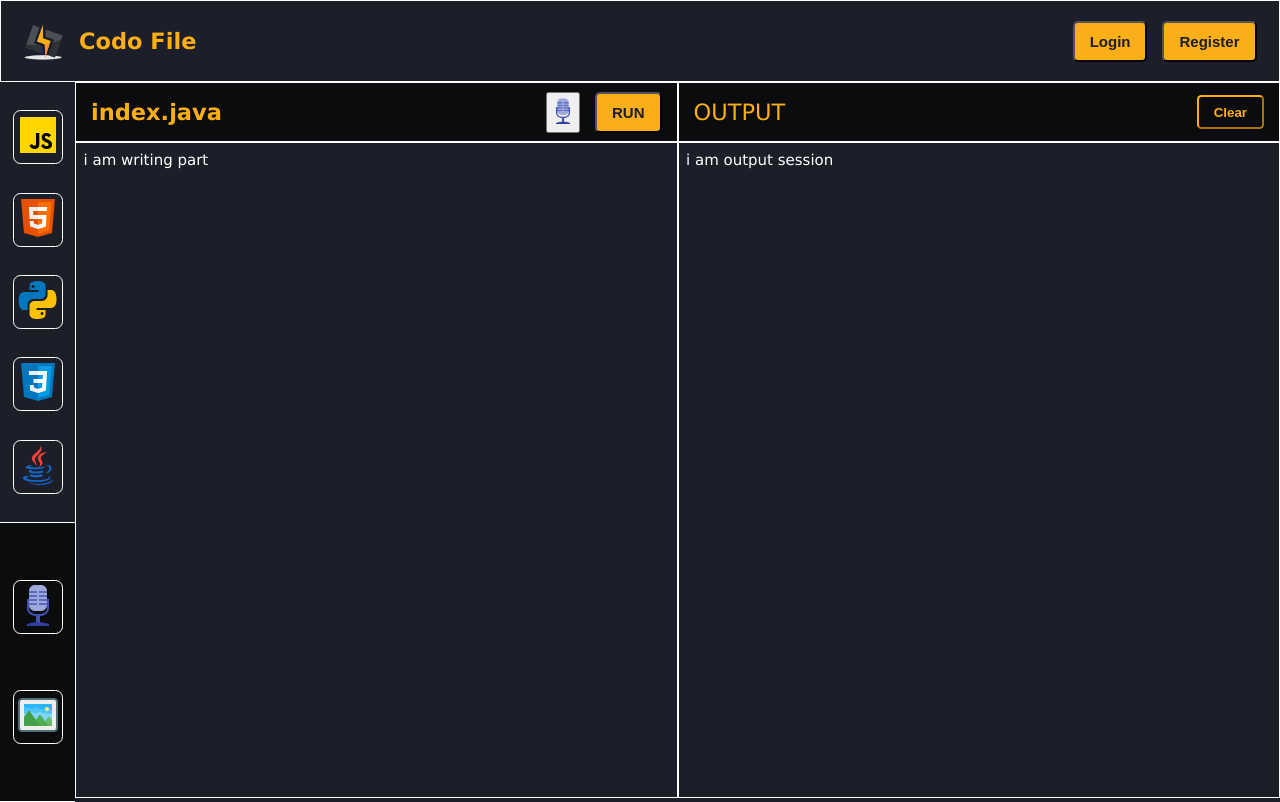
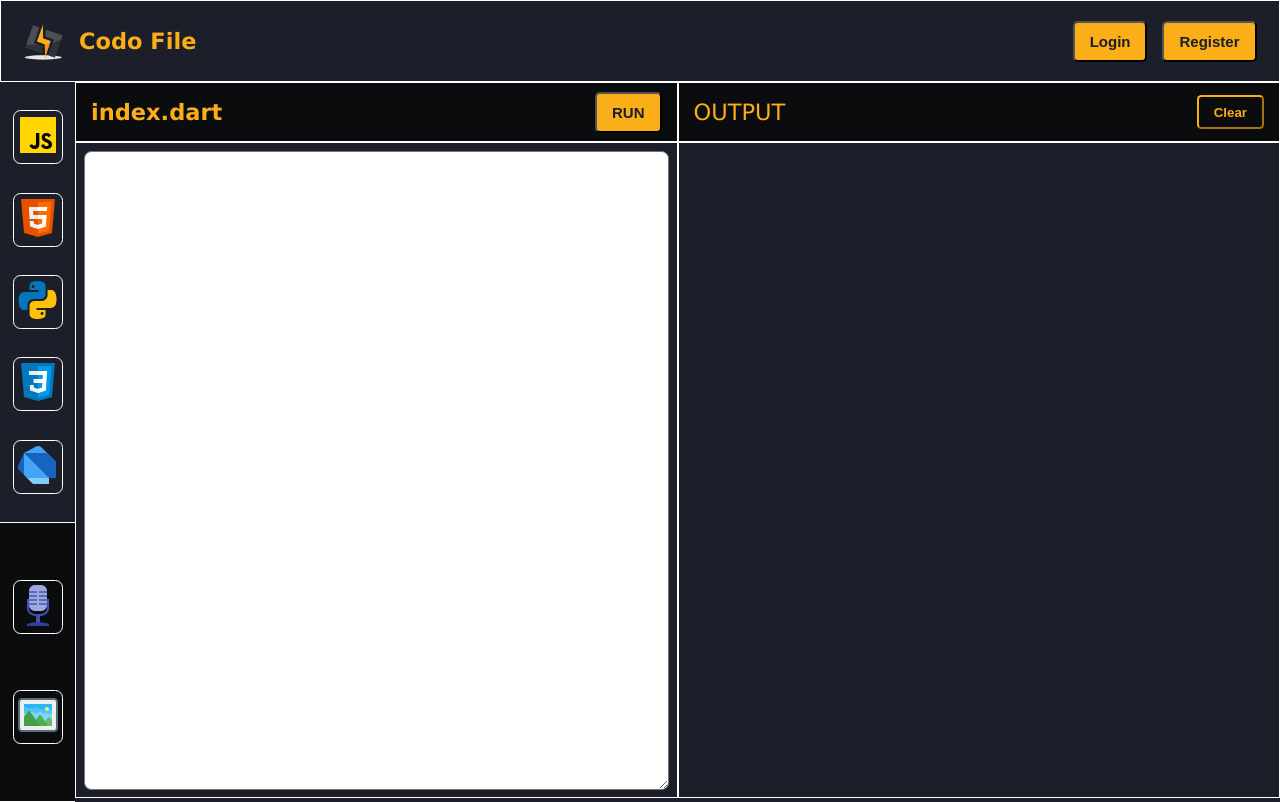
Before and after one commit to faizan619/Codo-File, a React (Create React App) app in the folder frontend/: page /editor/java in a window 1280 px wide. Built offline with nearby package versions, Linux system fonts and the light colour scheme.

Commit message:
build:created dart compiler and python compiler plus improve some features and remove some features

```diff
--- a/frontend/package.json
+++ b/frontend/package.json
@@ -12,6 +12,7 @@
     "@uiw/codemirror-extensions-langs": "^4.21.9",
     "@uiw/codemirror-themes-all": "^4.21.9",
     "@uiw/react-codemirror": "^4.21.9",
+    "axios": "^1.4.0",
     "codemirror": "^6.0.1",
     "react": "^18.2.0",
     "react-dom": "^18.2.0",
--- a/frontend/src/Components/Editor/Image2Text.jsx
+++ b/frontend/src/Components/Editor/Image2Text.jsx
@@ -48,7 +48,7 @@ function Image2Text() {
                     <button onClick={handleClick} className='btn'>Convert To Text</button>
 
                     <div className="image-text-box">
-                      <p>{text}</p>
+                      <p contentEditable>{text}</p>
                     </div>
                   </main>
                 </div>
--- a/frontend/src/Components/Editor/Java.jsx
+++ b/frontend/src/Components/Editor/Java.jsx
@@ -1,8 +1,35 @@
-import React from 'react'
+import React, { useState } from 'react'
 import LangList from './LangList'
 import voice from '../../assets/image.png'
+import axios from 'axios';
+
 
 function Java() {
+
+  const [code,setCode] = useState('')
+  const [output,setOutput] = useState('');
+
+  const handleSubmit = async ()=>{
+    const payload = {
+      language:"dart",
+      code
+    };
+
+    try{
+      const {data} = await axios.post("http://localhost:5000/rundart",payload)
+      setOutput(data.output);
+      console.log("Faizan Alam",data);
+      // setCode("");
+    }catch(err){
+      console.log(`error is in dart.js .The error : ${err}`);
+    }
+  }
+
+  const clear = ()=>{
+    const box = document.querySelector(".rightplayground");
+    box.innerHTML = "";
+  }
+
   return (
     <>
       <div className="voiceContainer">
@@ -13,25 +40,25 @@ function Java() {
                 <div className="PlaygroundMain">
                 <div className='runHeaderJS'>
                     <div className='jsleftheaderfile jsfile'>
-                      <mark><h2>index.java</h2></mark>
+                      <mark><h2>index.dart</h2></mark>
                       <div className='runbtn'>
-                      <button className='vbtn'>
-                      <img className='voicebtn' src={voice} alt='voice'/>
-                      </button>
-                        <button className='btn'>RUN</button>
+                      {/* <button className='vbtn'> */}
+                      {/* <img className='voicebtn' src={voice} alt='voice'/> */}
+                      {/* </button> */}
+                        <button className='btn' onClick={handleSubmit}>RUN</button>
                       </div>
                     </div>
                     <div className='jsrightheaderfile jsfile'>
                       <mark><p>OUTPUT</p></mark>
-                      <button className='clear'>Clear</button>
+                      <button className='clear' onClick={clear}>Clear</button>
                     </div>
                   </div>
                   <div className='jsplayground playground'>
                     <div className='leftplayground snippet'>
-                      i am writing part
+                      <textarea className='dartpython' name="dart" id="dart" value={code} onChange={(e)=>{setCode(e.target.value)}}></textarea>
                     </div>
                     <div className='rightplayground snippet'>
-                      i am output session
+                      <p>{output}</p>
                     </div>
                   </div>
                 </div>
--- a/frontend/src/Components/Editor/Python.jsx
+++ b/frontend/src/Components/Editor/Python.jsx
@@ -1,12 +1,32 @@
-import React from 'react';
+import React,{ useState } from 'react';
 import LangList from './LangList'
 import voice from '../../assets/image.png'
 import CodeMirror from '@uiw/react-codemirror';
 import { darcula } from '@uiw/codemirror-theme-darcula';
-import { python } from '@codemirror/lang-python'
+import { python } from '@codemirror/lang-python';
+import axios from 'axios';
 
 
 function Python() {
+
+  const [code,setCode] = useState('');
+  const [output,setOutput] = useState('');
+
+  const handleSubmit = async ()=>{
+    const payload = {
+      language:"py",
+      code
+    };
+
+    try{
+      const {data} = await axios.post("http://localhost:5000/runpy",payload)
+      setOutput(data.output);
+      console.log("Faizan Alam",data);
+      // setCode("");
+    }catch(err){
+      console.log(`error is in python.js .The error : ${err}`);
+    }
+  }
 
   const clear = ()=>{
     const box = document.querySelector("#consoleOutput");
@@ -26,10 +46,10 @@ function Python() {
                     <div className='jsleftheaderfile jsfile'>
                       <mark><h2>index.py</h2></mark>
                       <div className='runbtn'>
-                      <button className='vbtn'>
+                      {/* <button className='vbtn'>
                       <img className='voicebtn' src={voice} alt='voice'/>
-                      </button>
-                        <button className='btn'>RUN</button>
+                      </button> */}
+                        <button className='btn' onClick={handleSubmit}>RUN</button>
                       </div>
                     </div>
                     <div className='jsrightheaderfile jsfile'>
@@ -39,19 +59,25 @@ function Python() {
                   </div>
                   <div className='jsplayground playground'>
                     <div className='leftplayground snippet'>
-                    <CodeMirror
-                        // value={code}
+                    <textarea className='dartpython' name="python" id="python" value={code} onChange={(e)=>setCode(e.target.value)}></textarea>
+                    {/* <CodeMirror
+                        value={code}
                         height='80vh'
                         theme={darcula}
-                        // extensions={[javascript({jsx:true})]}
                         extensions={[python()]}
-                        // onChange={(value) =>{
-                        //   setcode(value)
+                        // onChange={(e) =>{
+                        //   setCode(e.target.value);
                         // }}
-                      />
+                        // onBeforeChange={(editor,data,value)=>{
+                        //   setCode(value);
+                        // }}
+                        onBeforeChange={(value)=>{
+                          setCode(value)
+                        }}
+                      /> */}
                     </div>
                     <div className='rightplayground snippet' id='consoleOutput' >
-                    <p>i am output session</p>
+                    <p>{output}</p>
                     </div>
                   </div>
                 </div>
--- a/frontend/src/Components/HomepageScreen/Feedback.jsx
+++ b/frontend/src/Components/HomepageScreen/Feedback.jsx
@@ -10,7 +10,7 @@ function Feedback() {
             <h1 className='title'>Let's Work Together</h1>
             <div className='feedSection'>
                 <div className='feedinfo'>
-                    <p className="info">For Being <mark>Amazing</mark>.Let's Become a part of a amazing community <mark>Codo File</mark>.</p>
+                    <p className="info">For Being <mark>Amazing</mark>.Let's Become a part of a amazing community <mark>Codo File</mark>.You can even Tell your's <mark>Issue Related to Website for Improving the Site</mark></p>
                 </div>
                 <div className='feedform'>
                     <form>
--- a/frontend/src/Components/Screens/Homepage.jsx
+++ b/frontend/src/Components/Screens/Homepage.jsx
@@ -41,9 +41,9 @@ function Homepage() {
           uniId={"uni"}
         />
         <CodingPage
-          title="Java Compiler"
+          title="Dart Compiler"
           path='/editor/java'
-          info={<><mark>Java</mark> is a Language that directly connect with the computer memory System.Embrace your <mark>Knowledge</mark> with <mark>Java Code Editor</mark></>}
+          info={<><mark>Dart</mark> is a Programming Language <mark>Developed by Google</mark> and it is use with <mark>Flutter </mark>to Create Mobile and Web Application .Embrace your <mark>Knowledge</mark> with <mark>Dart Code Editor</mark></>}
           image={CodJava}
           // poss={{'flexDirection':'row'}}
         />
--- a/frontend/src/index.css
+++ b/frontend/src/index.css
@@ -78,6 +78,14 @@ textarea{
 #uni{
     display: flex;
     flex-direction: row-reverse;
+}
+.dartpython{
+    height:100%;
+    padding: .5rem 1rem;
+    font-size: 1.3rem;
+}
+.rightplayground{
+    font-size: 1.3rem;
 }
 /*
 .blob_svg{
```
Also changed, not shown: frontend/src/Components/Editor/Voice2Text.jsx (+74 -1 lines), frontend/src/assets/java.png, 1 other file (tests, documents, lock files or other folders).
